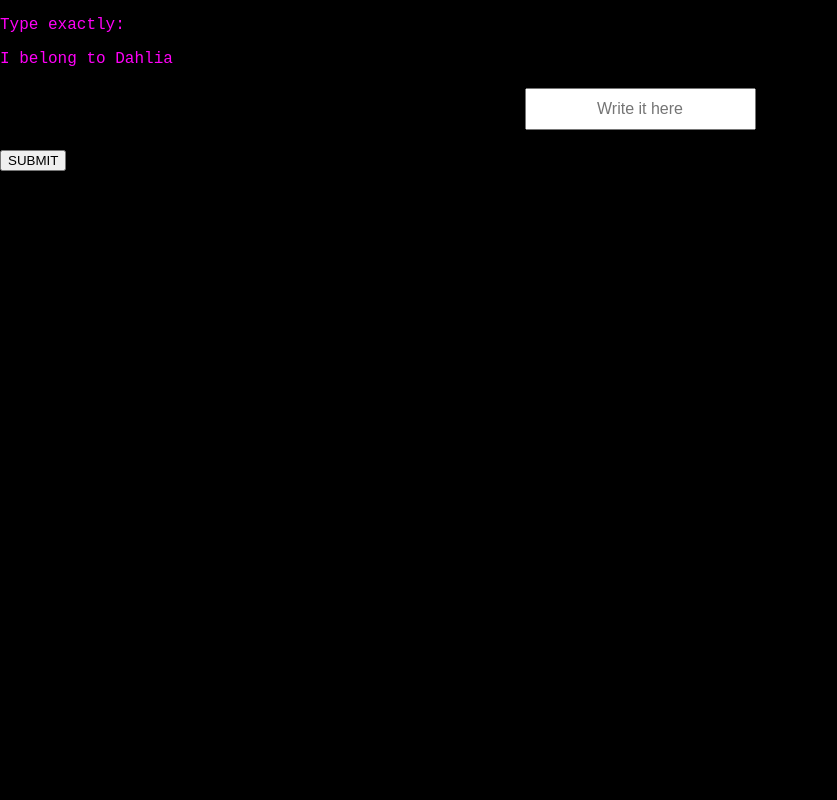
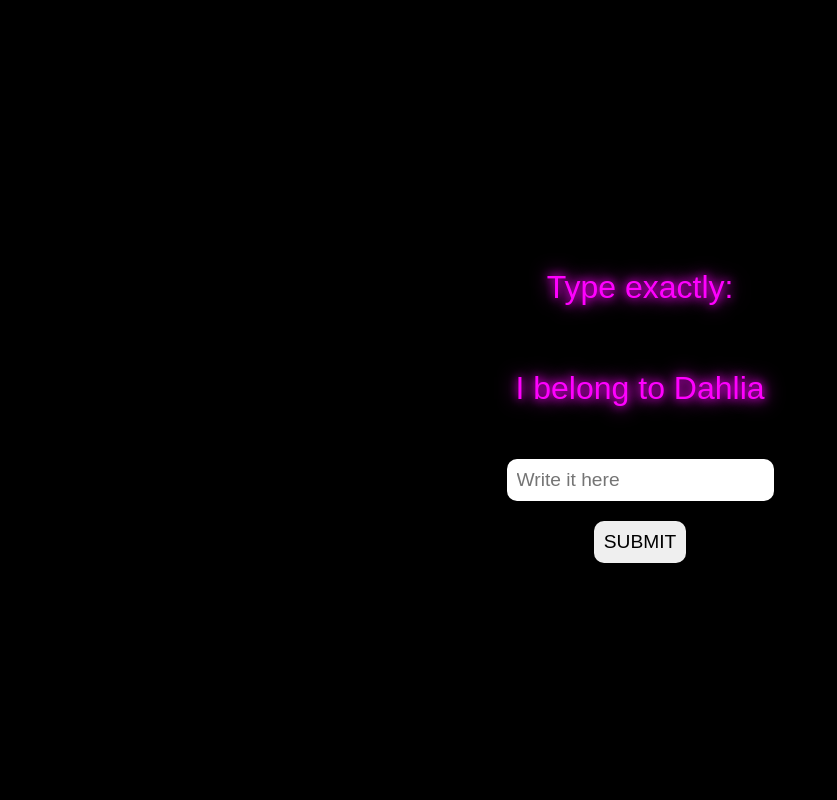
Before and after one commit to SpoilDahlia2d/obeytodahlia, a Flask app: page / in a window 1280 px wide. Shown: the whole page, without its empty margins (0-837 px from the left). Run offline with Flask 3, Linux system fonts and the light colour scheme.

Commit message:
Update style.css

```diff
--- a/static/style.css
+++ b/static/style.css
@@ -1,59 +1,63 @@
 body {
-  background-color: black;
-  color: #ff00f7;
-  font-family: 'Courier New', monospace;
-  overflow: hidden;
-  margin: 0;
+    margin: 0;
+    background: black;
+    overflow: hidden;
+    font-family: Arial, sans-serif;
 }
 
-.neon {
-  font-size: 2em;
-  text-align: center;
-  animation: flicker 1s infinite alternate;
+#start-screen {
+    display: flex;
+    flex-direction: column;
+    align-items: center;
+    justify-content: center;
+    height: 100vh;
+    color: fuchsia;
+    text-align: center;
 }
 
-@keyframes flicker {
-  0% { opacity: 1; text-shadow: 0 0 10px #ff00f7, 0 0 20px #ff00f7; }
-  100% { opacity: 0.5; text-shadow: none; }
+.neon-text {
+    font-size: 2rem;
+    color: fuchsia;
+    text-shadow: 0 0 10px fuchsia, 0 0 20px fuchsia;
 }
 
-#submission {
-  display: block;
-  margin: 20px auto;
-  padding: 10px;
-  font-size: 1em;
-  text-align: center;
+input, button {
+    margin-top: 20px;
+    padding: 10px;
+    font-size: 1.2rem;
+    border: none;
+    border-radius: 10px;
 }
 
-#hypnoText {
-  position: fixed;
-  top: 30%;
-  left: 50%;
-  transform: translate(-50%, -50%);
-  font-size: 2.5em;
-  text-align: center;
-  white-space: nowrap;
-  animation: glow 1s infinite alternate;
+#effect-screen {
+    position: relative;
+    width: 100vw;
+    height: 100vh;
+    animation: bgFlash 1s infinite alternate;
 }
 
-@keyframes glow {
-  from { text-shadow: 0 0 10px #ff00f7; }
-  to { text-shadow: 0 0 20px #ff00f7; }
+@keyframes bgFlash {
+    from { background-color: black; }
+    to { background-color: #2a002a; }
 }
 
-.popup-image {
-  position: fixed;
-  max-width: 30vw;
-  max-height: 30vh;
-  animation: pop 0.5s ease, glowImage 1s infinite alternate;
+img.popup {
+    position: absolute;
+    width: 200px;
+    animation: popupAnim 1s ease;
 }
 
-@keyframes pop {
-  0% { transform: scale(0); opacity: 0; }
-  100% { transform: scale(1); opacity: 1; }
+@keyframes popupAnim {
+    0% { transform: scale(0.2) rotate(0deg); opacity: 0; }
+    100% { transform: scale(1.2) rotate(15deg); opacity: 1; }
 }
 
-@keyframes glowImage {
-  from { filter: drop-shadow(0 0 10px #ff00f7); }
-  to { filter: drop-shadow(0 0 20px #ff00f7); }
+#text-container {
+    position: absolute;
+    top: 50%;
+    width: 100%;
+    text-align: center;
+    font-size: 2rem;
+    color: fuchsia;
+    text-shadow: 0 0 10px fuchsia;
 }
```
